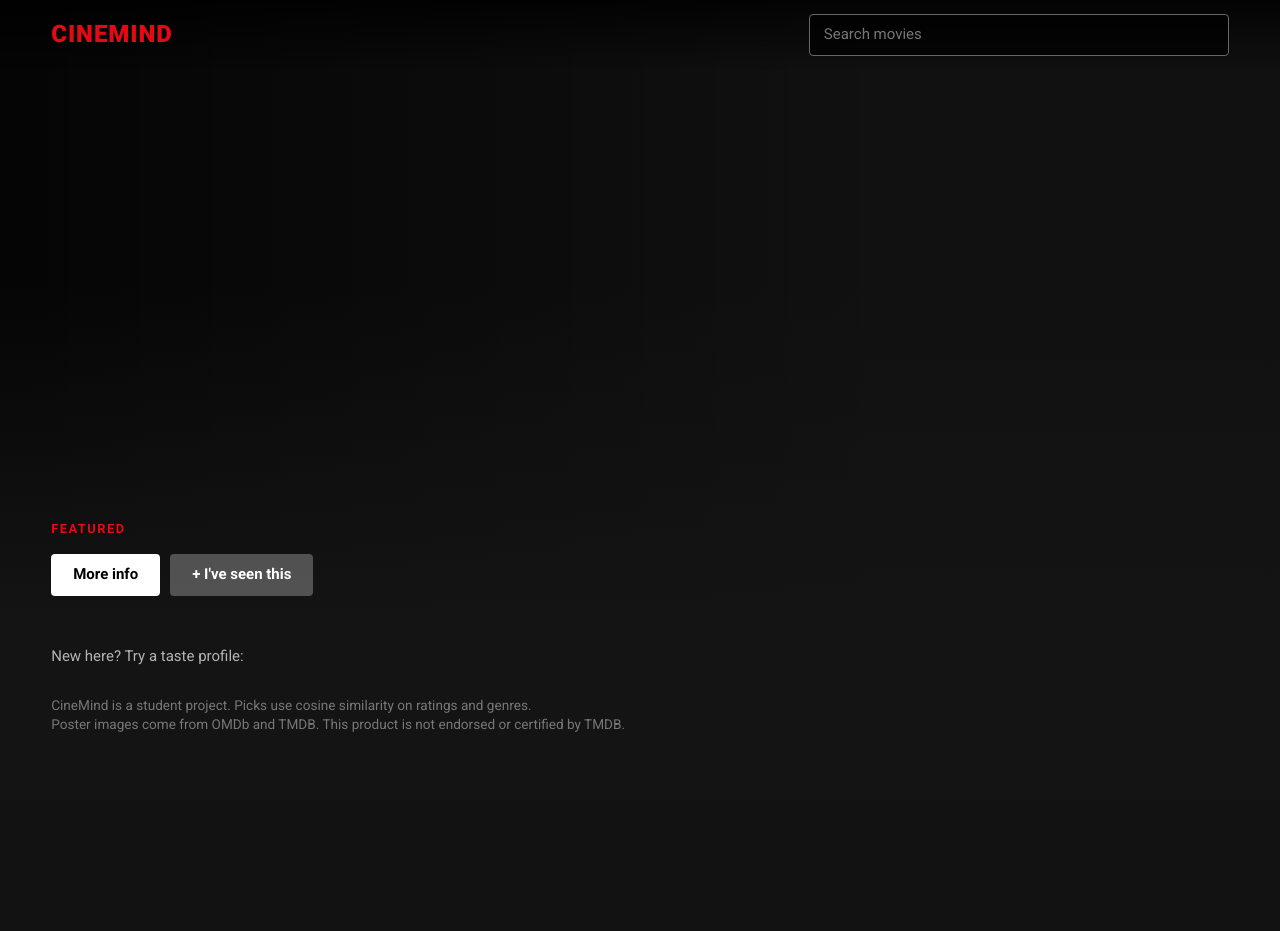
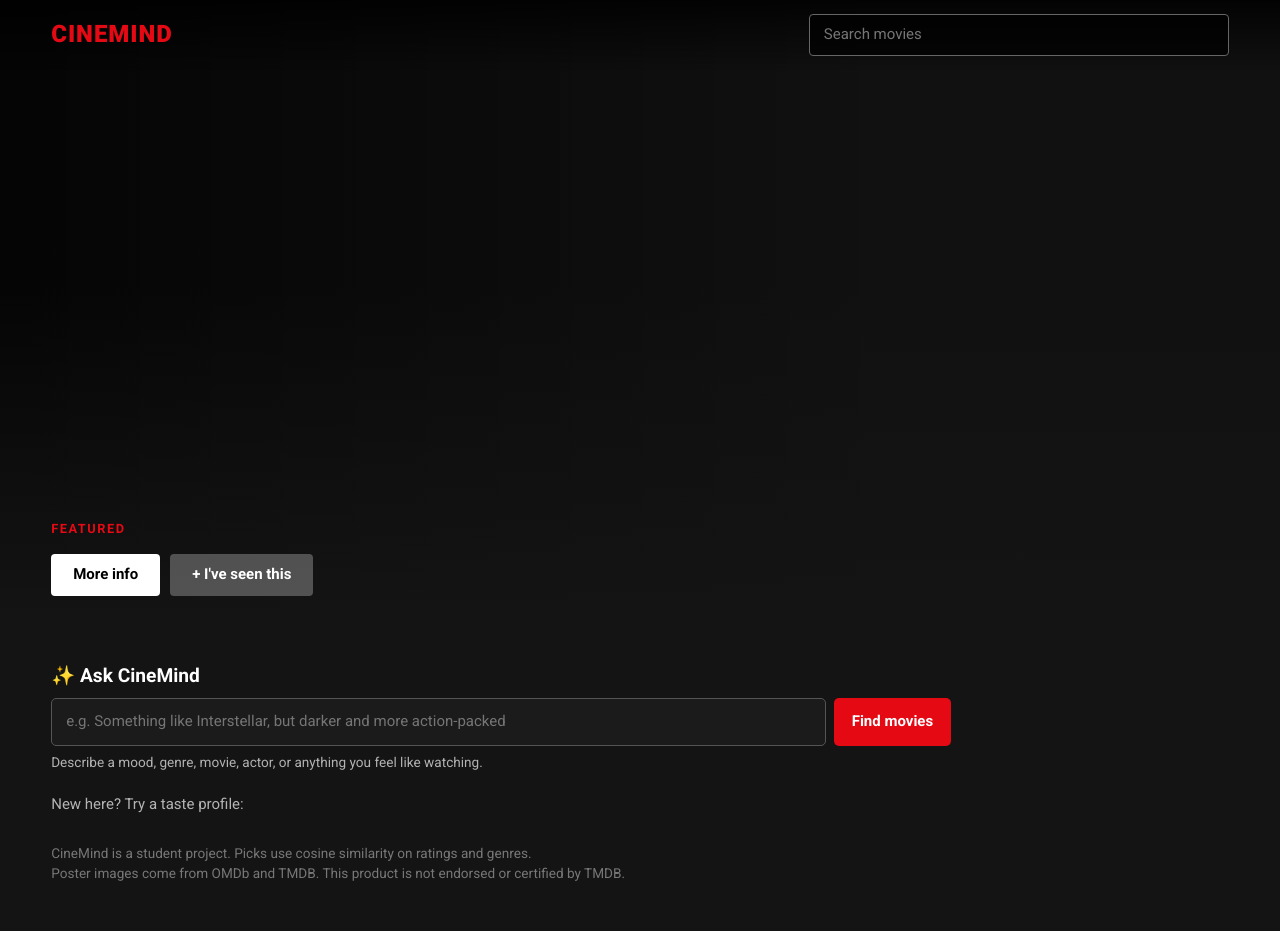
Before and after one commit to ENCOREABJ/Movie-reccomender, a Flask app: template templates/index.html in a window 1280 px wide. Before the commit the page ends 732 px from the top, so only its background shows below. Run offline with Flask 3, Linux system fonts and the light colour scheme; the template is opened without the code that fills it, so the values that code supplies are empty.

Commit message:
Update index.html

```diff
--- a/templates/index.html
+++ b/templates/index.html
@@ -34,7 +34,7 @@ button{font:inherit;color:inherit;cursor:pointer}
 .btn.play{background:#fff;color:#000}
 .hposter{width:200px;flex:none;border-radius:8px;overflow:hidden;box-shadow:0 20px 60px #000a;display:none}
 @media(min-width:760px){.hposter{display:block}}
-.quick{padding:6px 4% 0;display:flex;flex-wrap:wrap;gap:8px;align-items:center;color:var(--muted)}
+.ai{padding:22px 4% 8px}.ai-box{display:flex;gap:8px;max-width:900px}.ai-box input{flex:1;padding:12px 14px;border:1px solid #555;border-radius:5px;background:#1b1b1b;color:#fff;font:inherit}.ai-box button{background:var(--red);border:0;border-radius:5px;padding:12px 18px;font-weight:700}.ai-hint{color:var(--muted);font-size:.85rem;margin:7px 0}.ai-status{color:var(--muted);margin-top:8px}.quick{padding:6px 4% 0;display:flex;flex-wrap:wrap;gap:8px;align-items:center;color:var(--muted)}
 .quick button{background:none;border:1px solid #555;border-radius:999px;padding:5px 14px}.quick button:hover{border-color:#fff;color:#fff}
 .row{padding:4px 4%}
 .row h2{font-size:1.2rem;font-weight:700;margin:18px 0 6px;display:flex;justify-content:space-between;align-items:center;gap:12px;flex-wrap:wrap}
@@ -97,8 +97,15 @@ footer{padding:28px 4% 48px;color:#777;font-size:.85rem}
   </div>
 </header>
 
+<div class="ai">
+  <h2 style="margin:0 0 8px;font-size:1.2rem">✨ Ask CineMind</h2>
+  <div class="ai-box"><input id="aiq" type="text" placeholder="e.g. Something like Interstellar, but darker and more action-packed"><button id="aib" type="button">Find movies</button></div>
+  <p class="ai-hint">Describe a mood, genre, movie, actor, or anything you feel like watching.</p>
+  <div id="aistatus" class="ai-status" aria-live="polite"></div>
+</div>
 <div class="quick" id="examples">New here? Try a taste profile:</div>
 <main>
+  <div id="aiRow"></div>
   <div id="mineRow"></div>
   <section class="row" id="picksRow" hidden aria-live="polite">
     <h2>Top picks for you <label for="alpha">Genres <input id="alpha" type="range" min="0" max="1" step="0.1" value="0.5"> Viewer ratings</label></h2>
@@ -122,7 +129,7 @@ footer{padding:28px 4% 48px;color:#777;font-size:.85rem}
 const MOVIES = {{ movies|tojson }};
 const byTitle = Object.fromEntries(MOVIES.map(m => [m.title, m]));
 const PROFILES = {"Sci-fi fan": ["Sci-Fi", "Romance"], "Romance fan": ["Romance", "Horror"], "Family night": ["Animation", "Horror"], "Thriller fan": ["Thriller", "Musical"]};
-const EMOJI = {Action:"💥",Adventure:"🧭","Sci-Fi":"🚀",Animation:"🎨",Children:"🧸",Comedy:"😂",Crime:"🕵️",Drama:"🎭",Horror:"👻",Romance:"💘",Thriller:"🔪",Musical:"🎶",Fantasy:"✨"};
+const EMOJI = {Action:"💥",Adventure:"🧭","Sci-Fi":"🚀",Animation:"🎨",Children:"🧸",Comedy:"😂",Crime:"🕵️",Drama:"🎭",Horror:"👻",Romance:"💘",Thriller:"🔪",Musical:"🎶",Fantasy:"✨",Family:"👨‍👩‍👧",Mystery:"🔎",War:"⚔️"};
 const $ = id => document.getElementById(id);
 const el = (tag, props = {}, ...kids) => { const e = Object.assign(document.createElement(tag), props); kids.forEach(k => e.append(k)); return e; };
 const yr = t => (t.match(/\((\d{4})\)$/) || [])[1] || "";
@@ -211,6 +218,23 @@ async function openModal(t) {
   } catch (e) { $("dsim").textContent = "Couldn't load similar movies."; }
 }
 
+/* AI recommendations */
+async function askCineMind() {
+  const prompt=$("aiq").value.trim(); if(!prompt) return;
+  $("aistatus").textContent="CineMind is understanding your taste…";
+  $("aiRow").replaceChildren(el("section",{className:"row"},el("h2",{textContent:"AI picks for you"}),skeleton()));
+  try {
+    const res=await fetch("/api/ai-recommend",{method:"POST",headers:{"Content-Type":"application/json"},body:JSON.stringify({prompt,n:12})});
+    const data=await res.json(); if(!res.ok) throw new Error(data.error||res.status);
+    const prefs=(data.preferences?.genres||[]).join(" · ");
+    $("aistatus").textContent=(data.source==="openai"?"AI interpreted your request":"Smart local parser interpreted your request")+(prefs?" — "+prefs:"");
+    const section=el("section",{className:"row"},el("h2",{textContent:"AI picks for you"}),scroller(data.results.map(x=>byTitle[x.title]).filter(Boolean)));
+    $("aiRow").replaceChildren(section);
+  } catch(e) { $("aistatus").textContent="Couldn’t generate AI picks. Check the server and try again."; }
+}
+$("aib").addEventListener("click",askCineMind);
+$("aiq").addEventListener("keydown",e=>{if(e.key==="Enter") askCineMind();});
+
 /* my ratings + picks */
 function update() {
   const items = Object.keys(mine).map(t => byTitle[t]).filter(Boolean);
```
